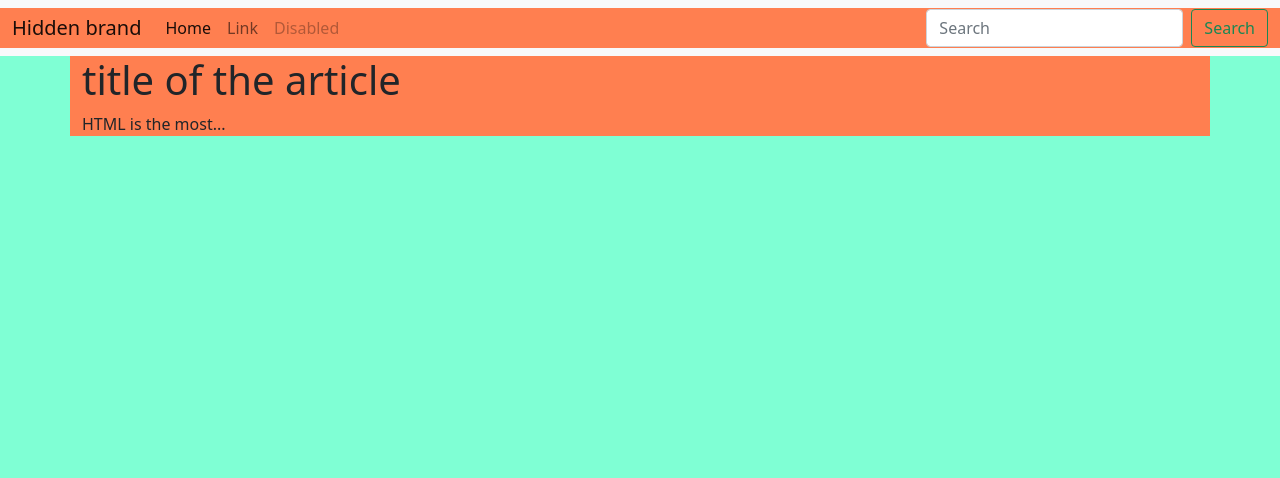
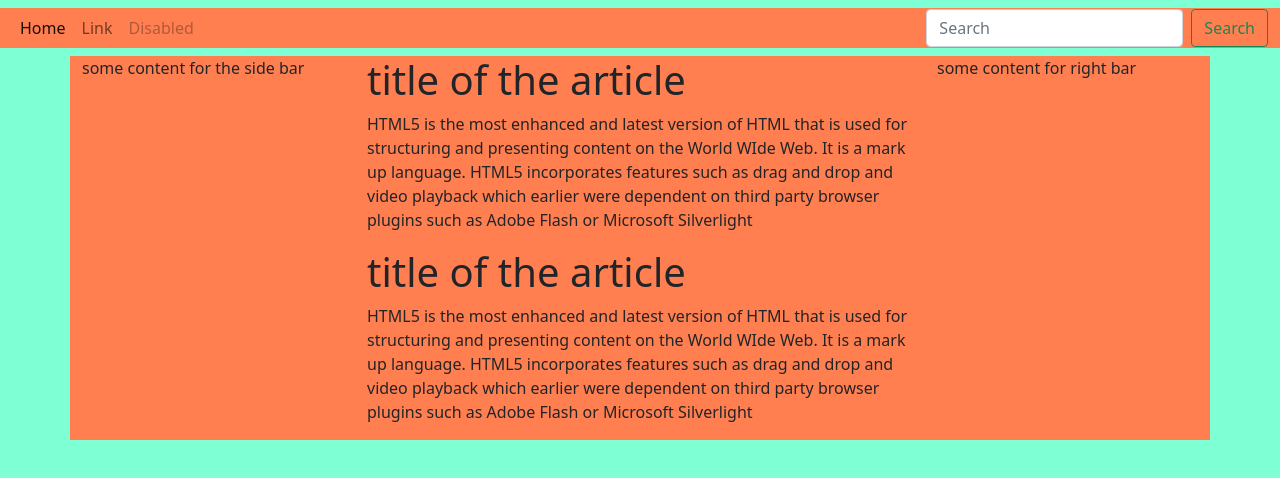
Before and after one commit to LauraSirkka/LauraSirkka, a plain HTML site: page bootstrapL.html in a window 1280 px wide. Drawn offline with nearby package versions, Linux system fonts and the light colour scheme; files that its build step writes are made by us from their sources.

Commit message:
bootstrap

```diff
--- a/bootstrapL.html
+++ b/bootstrapL.html
@@ -4,19 +4,14 @@
     <meta charset="UTF-8">
     <meta http-equiv="X-UA-Compatible" content="IE=edge">
     <meta name="viewport" content="width=device-width, initial-scale=1.0">
-    <title>My first bootstrap website</title>
+    <title>My first Bootstrap website</title>
     <link href="https://cdn.jsdelivr.net/npm/bootstrap@5.1.3/dist/css/bootstrap.min.css" rel="stylesheet" integrity="sha384-1BmE4kWBq78iYhFldvKuhfTAU6auU8tT94WrHftjDbrCEXSU1oBoqyl2QvZ6jIW3" crossorigin="anonymous">
-    <link rel="stylesheet" type="text/css" href="main.css">
-
+    <link rel="stylesheet" type="text/css" href="css/main.css">
 </head>
 <body>
-    <nav class="navbar navbar-expand-lg navbar-light bg-light">
+    <nav class="navbar navbar-expand-lg navbar-light red">
         <div class="container-fluid">
-          <button class="navbar-toggler" type="button" data-bs-toggle="collapse" data-bs-target="#navbarTogglerDemo01" aria-controls="navbarTogglerDemo01" aria-expanded="false" aria-label="Toggle navigation">
-            <span class="navbar-toggler-icon"></span>
-          </button>
           <div class="collapse navbar-collapse" id="navbarTogglerDemo01">
-            <a class="navbar-brand" href="#">Hidden brand</a>
             <ul class="navbar-nav me-auto mb-2 mb-lg-0">
               <li class="nav-item">
                 <a class="nav-link active" aria-current="page" href="#">Home</a>
@@ -36,11 +31,33 @@
         </div>
       </nav>
     <div class="container">
-        <h1>title of the article</h1>
+        <div class="row">
+            <sidebar class="col-3">
+
+some content for the side bar
+                </sidebar>
+        <div class="col-6">
+        <h1>title of the article </h1>
         <p>
-            HTML is the most...
+            HTML5 is the most enhanced and latest version of HTML that is used for structuring and presenting content on the World WIde Web. It is a mark up language. HTML5 incorporates features such as drag and drop and video playback which earlier were dependent on third party
+             browser plugins such as Adobe Flash or Microsoft Silverlight
+
+        </p>
+
+        <h1>title of the article </h1>
+        <p>
+            HTML5 is the most enhanced and latest version of HTML that is used for structuring and presenting content on the World WIde Web. It is a mark up language. HTML5 incorporates features such as drag and drop and video playback which earlier were dependent on third party
+             browser plugins such as Adobe Flash or Microsoft Silverlight
+
         </p>
     </div>
+    <rightbar class="col-3" >
+ some content for right bar
+    </rightbar>
+    </div>
+
+
+
 
     <script src="https://cdn.jsdelivr.net/npm/bootstrap@5.1.3/dist/js/bootstrap.bundle.min.js" integrity="sha384-ka7Sk0Gln4gmtz2MlQnikT1wXgYsOg+OMhuP+IlRH9sENBO0LRn5q+8nbTov4+1p" crossorigin="anonymous"></script>
 </body>
```
